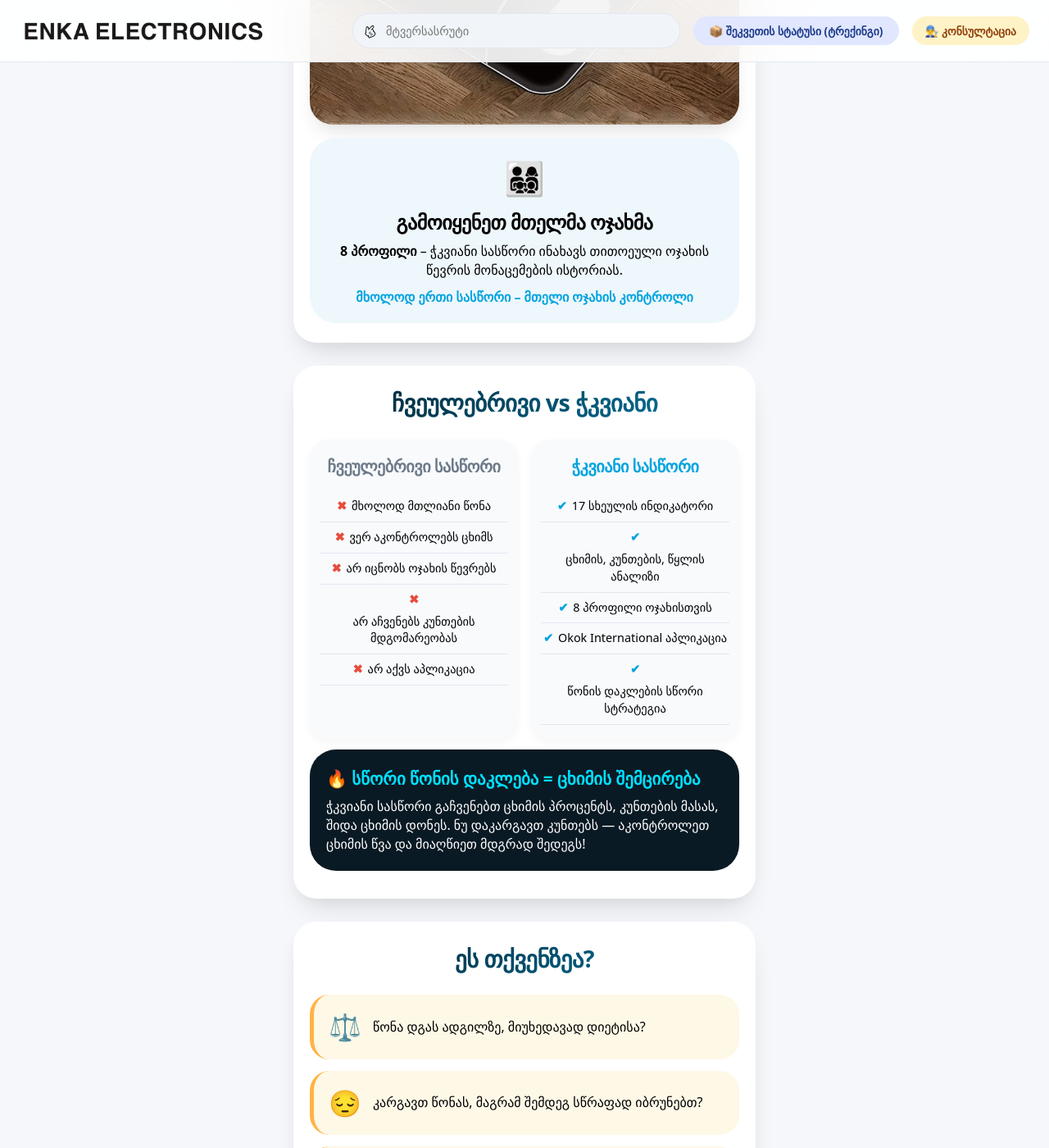
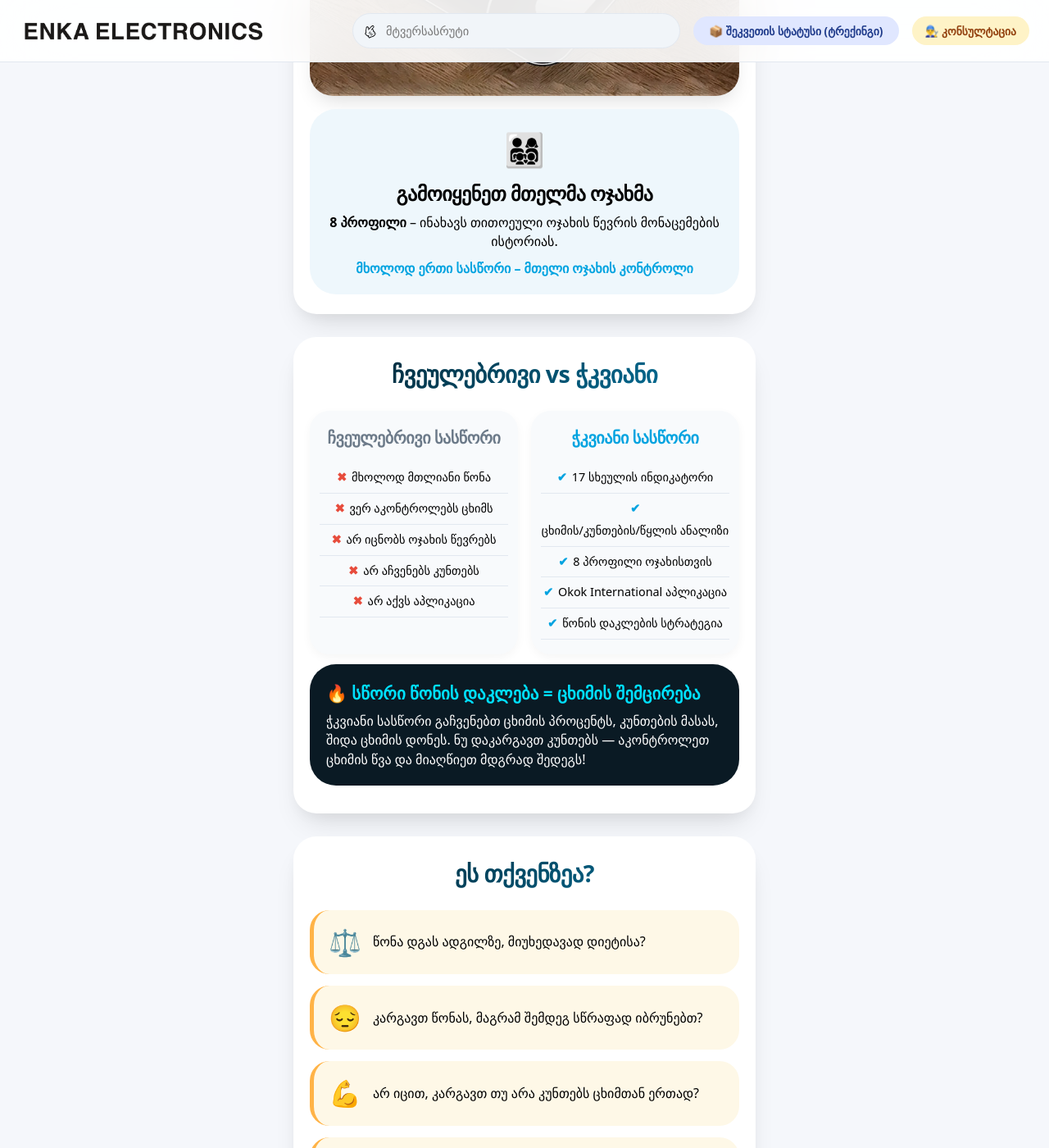
Before and after one commit to nikooganesiani/nikooganesiani.github.io, a Jekyll site: the page built from smartscale/index.html, in a window 1280 px wide and 1400 px high, scrolled down 3406 px. Shown: the whole window at 82% size. Built offline with Jekyll 4.4.1, drawn with Linux system fonts in a browser that asks for light colours; some of the changed text lies outside the part shown.

Commit message:
Update index.html

```diff
--- a/smartscale/index.html
+++ b/smartscale/index.html
@@ -24,7 +24,7 @@
 
     <!-- Hero -->
     <div class="hero text-center" style="margin: 8px 0 12px;">
-        <h1 style="font-size: 2rem;"><span style="color:#00a3e0;">ჭკვიანი</span>სასწორი</h1>
+        <h1 style="font-size: 2rem;"><span style="color:#00a3e0;">ჭკვიანი</span> სასწორი</h1>
         <p style="margin: 8px 0 10px;">17 მაჩვენებელი | 4 სენსორი | ცხიმის პროცენტის ანალიზი</p>
     </div>
 
@@ -55,7 +55,6 @@
         <div class="spec-row">
             👨‍👩‍👧‍👦 <strong>8 პროფილი</strong> — მთელი ოჯახისთვის
         </div>
-        <div class="text-center" style="margin-top: 12px;">✅ Bluetooth + Okok International აპლიკაცია</div>
     </div>
 
     <!-- 17 показателей -->
@@ -87,7 +86,7 @@
         <div class="family-block">
             <div class="family-badge">👨‍👩‍👧‍👦</div>
             <h3 style="font-size:1.5rem; margin-bottom: 6px;">გამოიყენეთ მთელმა ოჯახმა</h3>
-            <p style="font-size:1rem;"><strong>8 პროფილი</strong> – ჭკვიანი სასწორი ინახავს თითოეული ოჯახის წევრის მონაცემების ისტორიას.</p>
+            <p style="font-size:1rem;"><strong>8 პროფილი</strong> – ინახავს თითოეული ოჯახის წევრის მონაცემების ისტორიას.</p>
             <p class="accent-text" style="margin-top: 10px;">მხოლოდ ერთი სასწორი – მთელი ოჯახის კონტროლი</p>
         </div>
     </div>
@@ -102,7 +101,7 @@
                     <li><span class="badge-cross">✖</span> მხოლოდ მთლიანი წონა</li>
                     <li><span class="badge-cross">✖</span> ვერ აკონტროლებს ცხიმს</li>
                     <li><span class="badge-cross">✖</span> არ იცნობს ოჯახის წევრებს</li>
-                    <li><span class="badge-cross">✖</span> არ აჩვენებს კუნთების მდგომარეობას</li>
+                    <li><span class="badge-cross">✖</span> არ აჩვენებს კუნთებს</li>
                     <li><span class="badge-cross">✖</span> არ აქვს აპლიკაცია</li>
                 </ul>
             </div>
@@ -110,10 +109,10 @@
                 <h3>ჭკვიანი სასწორი</h3>
                 <ul>
                     <li><span class="badge-check">✔</span> 17 სხეულის ინდიკატორი</li>
-                    <li><span class="badge-check">✔</span> ცხიმის, კუნთების, წყლის ანალიზი</li>
+                    <li><span class="badge-check">✔</span> ცხიმის/კუნთების/წყლის ანალიზი</li>
                     <li><span class="badge-check">✔</span> 8 პროფილი ოჯახისთვის</li>
                     <li><span class="badge-check">✔</span> Okok International აპლიკაცია</li>
-                    <li><span class="badge-check">✔</span> წონის დაკლების სწორი სტრატეგია</li>
+                    <li><span class="badge-check">✔</span> წონის დაკლების სტრატეგია</li>
                 </ul>
             </div>
         </div>
@@ -179,8 +178,7 @@
 
 <!-- Нижняя форма -->
 <div class="card" id="order-bottom">
-    <h3 style="font-size: 1.6rem; margin-bottom: 6px; text-align: center;">შეუკვეთეთ ახლა 39 ლარად</h3>
-        <form class="order-form" id="orderFormBottom">
+    <form class="order-form" id="orderFormBottom">
     <input type="text" class="input-field" placeholder="თქვენი სახელი" required id="nameBottom">
     <input type="tel" class="input-field" placeholder="ტელეფონის ნომერი" required id="phoneBottom">
 
```
